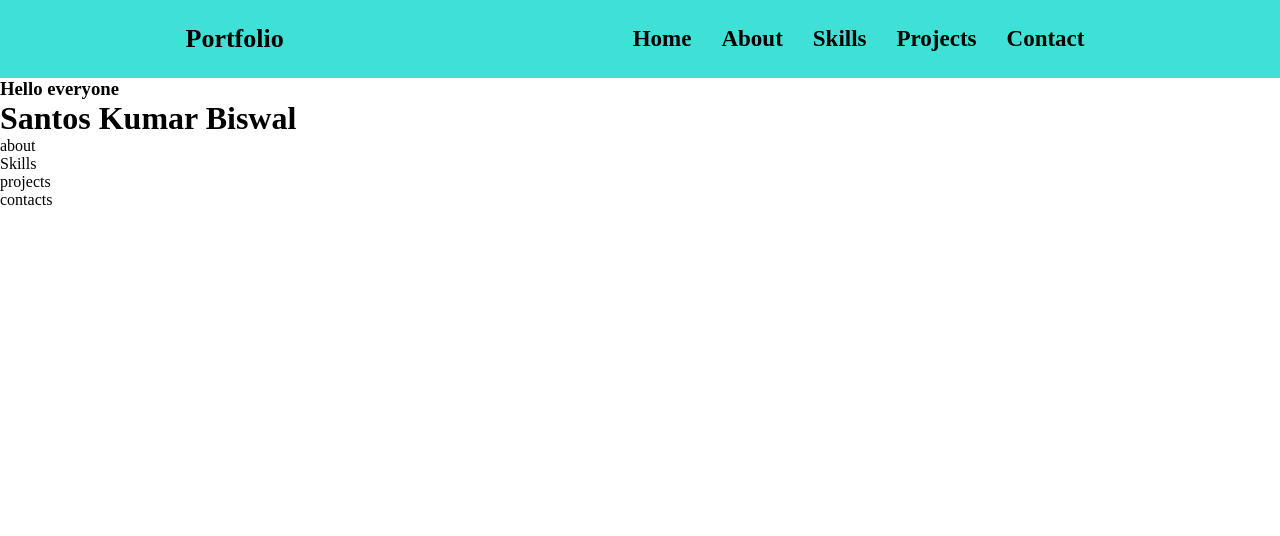
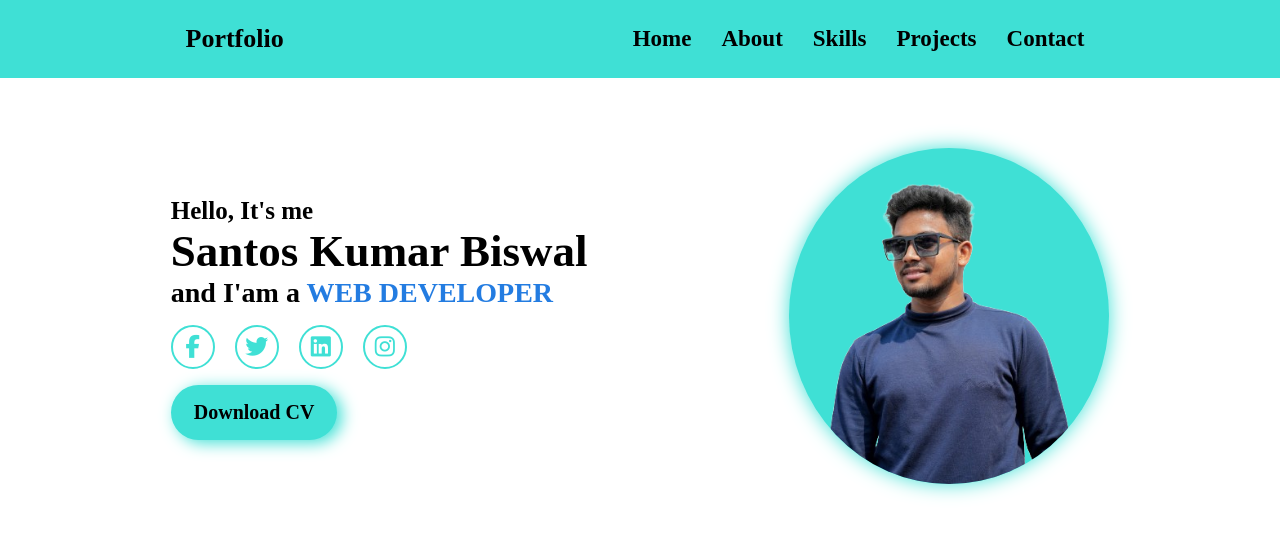
Before and after one commit to santos021/OIBSIP, a plain HTML site: page Task2/index.html in a window 1280 px wide. Drawn offline with Linux system fonts and the light colour scheme.

Commit message:
added images and home section updated....

```diff
--- a/Task2/index.html
+++ b/Task2/index.html
@@ -6,6 +6,7 @@
     <meta name="viewport" content="width=device-width, initial-scale=1.0">
     <title>Personal Portfolio</title>
     <link rel="stylesheet" href="style2.css">
+    <link rel="stylesheet" href="https://cdnjs.cloudflare.com/ajax/libs/font-awesome/6.5.1/css/all.min.css" />
 </head>
 
 <body>
@@ -15,29 +16,33 @@
             <ul>
                 <li><a href="index.html">Home</a></li>
                 <li><a href="#about">About</a></li>
-                <li><a href="#">Skills</a></li>
+                <li><a href="#skills">Skills</a></li>
                 <li><a href="#">Projects</a></li>
                 <li><a href="#">Contact</a></li>
             </ul>
         </div>
     </div>
 
-        <div class="hero">
-            <h3>Hello everyone</h3>
-            <h1>Santos Kumar Biswal</h1>
+    <section class="home" id="home">
+        <div class="home-content">
+            <div class="contents">
+                <h3>Hello, It's me</h3>
+                <h1>Santos Kumar Biswal</h1>
+                <h2>and I'am a <span>Web Developer</span></h2>
+                <div class="social-media">
+                    <a href="#"><i class="fa-brands fa-facebook-f"></i></a>
+                    <a href="#"><i class="fa-brands fa-twitter"></i></a>
+                    <a href="#"><i class="fa-brands fa-linkedin"></i></a>
+                    <a href="#"><i class="fa-brands fa-instagram"></i></a>
+                </div>
+                <a href="" class="btn">Download CV</a>
+            </div>
+            <div class="img">
+                <img src="/Task2/images/rm-bg.png" alt="">
+            </div>
         </div>
-        <div id="about">
-            about
-        </div>
-        <div class="skill">
-            Skills
-        </div>
-        <div class="projects">
-            projects
-        </div>
-        <div class="contacts">
-            contacts
-        </div>
+    </section>
+
 
 </body>
 
--- a/Task2/style2.css
+++ b/Task2/style2.css
@@ -3,6 +3,9 @@
     margin: 0;
 }
 
+body {
+    background-color: white;
+}
 .navbar {
     background-color: rgb(63, 224, 213);
     padding: 16px;
@@ -44,3 +47,79 @@
     text-decoration: underline;
     color: brown;
 }
+
+.home-content {
+    display: flex;
+    justify-content: space-around;
+    align-items: center;
+    /* border: 2px solid red; */
+    padding: 20px;
+    margin: 50px;
+}
+
+.contents h3 {
+    font-size: 25px;
+}
+.contents h1 {
+    font-size: 45px;
+    font-weight: bold;
+}
+.contents h2 {
+    font-size: 28px;
+}
+.contents h2 span {
+    color: #237CE1;
+    text-transform: uppercase;
+}
+.social-media {
+    gap: 20px;
+    display: flex;
+    flex-direction: row;
+    padding: 16px 0px;
+}
+.contents .social-media a {
+    text-decoration: none;
+    color: #3fe0d5;
+    display: inline-flex;
+    justify-content: center;
+    align-items: center;
+    width: 40px;
+    height: 40px;
+    background: transparent;
+    border: 2px solid #3fe0d5;
+    border-radius: 50%;
+    font-size: 23px;
+    transition: .5s ease;
+}
+.contents .social-media a:hover {
+    background-color: #3fe0d5;
+    color: black;
+    box-shadow: 0 0 17px #3fe0d5;
+}
+
+.contents a {
+    text-decoration: none;
+    color: black;
+}
+.btn {
+    display: inline-block;
+    padding: 16px 23px;
+    background-color: #3fe0d5;
+    border-radius: 48px;
+    box-shadow: 5px 3px 16px #3fe0d5;
+    font-size: 20px;
+    font-weight: 600;
+    transition: .5s ease;
+}
+.btn:hover {
+    background-color: white;
+    color:  #3fe0d5;
+}
+
+.img img {
+    width: 25vw;
+    /* border: 2px solid green; */
+    border-radius: 50%;
+    background-color: #3fe0d5;
+    box-shadow: 0 0 20px #3fe0d5;
+}
```
Also changed, not shown: Task2/images/img2.jpg (added), Task2/images/rm-bg.png (added).
